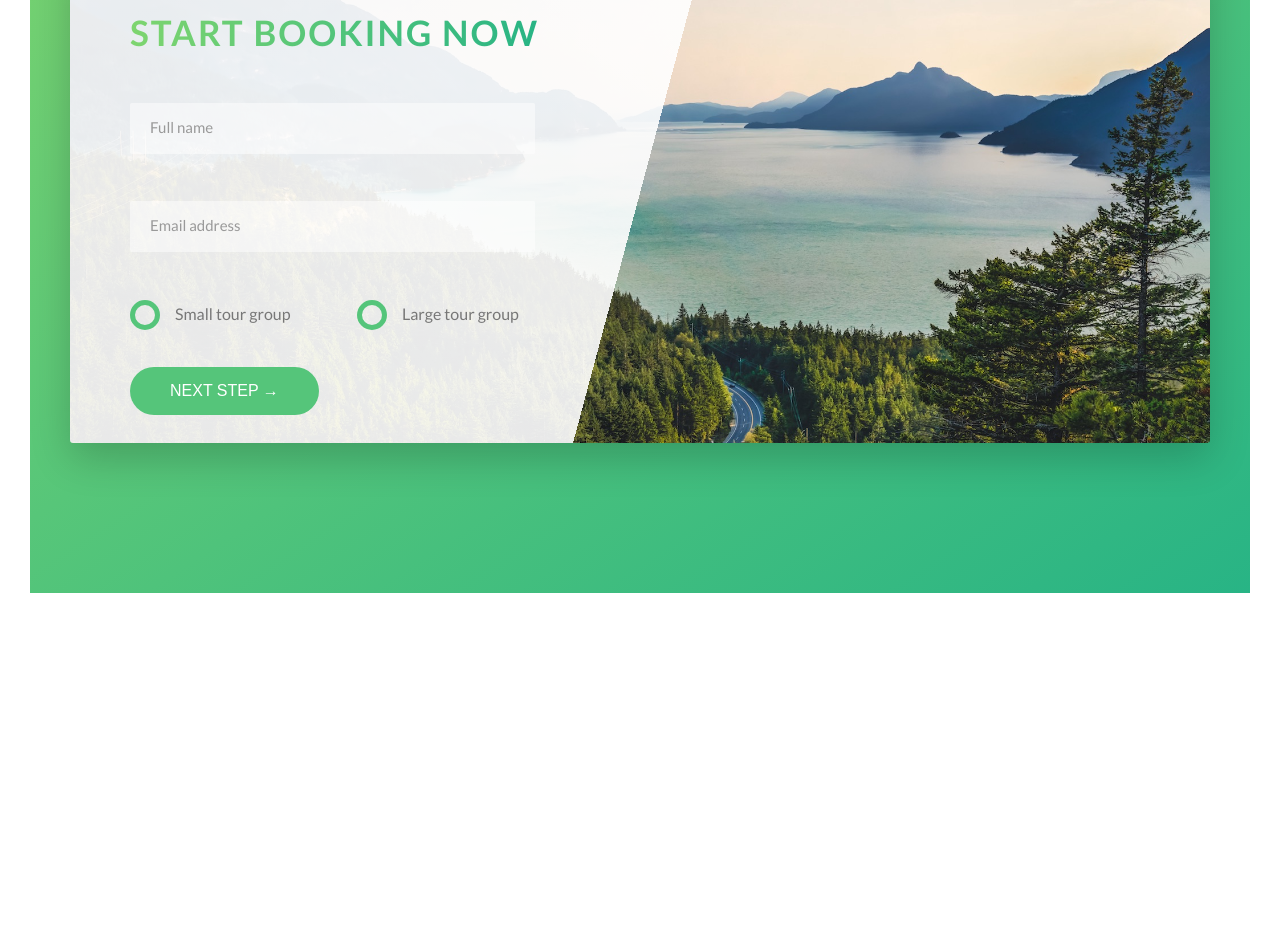
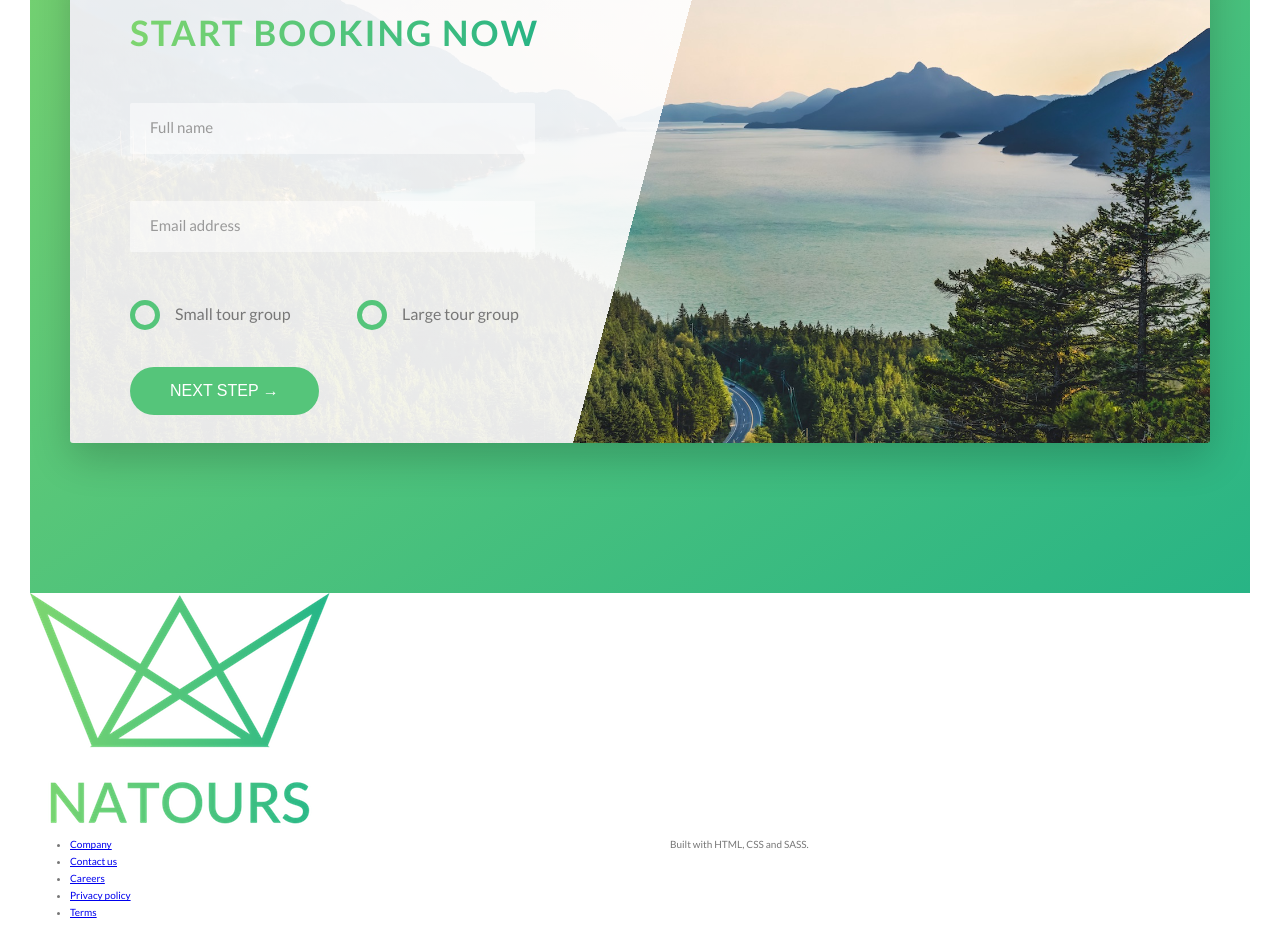
Before and after one commit to gabrielcelligoi/natours, a website: page index.html in a window 1280 px wide. Shown: the part 4914-5865 px from the top of the page. Before the commit the page ends 5537 px from the top, so only its background shows below. Drawn offline with Linux system fonts and the light colour scheme.

Commit message:
add footer in HTML

```diff
--- a/index.html
+++ b/index.html
@@ -319,8 +319,33 @@
                     </div>
                 </div>
             </section>
+        </main>
 
-        </main>
+        <footer class="footer">
+            <div class="footer__logo-box">
+                <img src="img/logo-green-2x.png" alt="full logo-green-2x" class="footer__logo">
+            </div>
+
+            <div class="row">
+                <div class="col-1-of-2">
+                    <div class="footer__navigation">
+                        <ul class="footer__list">
+                            <li class="footer__item"><a href="#" class="footer__link">Company</a></li>
+                            <li class="footer__item"><a href="#" class="footer__link">Contact us</a></li>
+                            <li class="footer__item"><a href="#" class="footer__link">Careers</a></li>
+                            <li class="footer__item"><a href="#" class="footer__link">Privacy policy</a></li>
+                            <li class="footer__item"><a href="#" class="footer__link">Terms</a></li>
+                        </ul>
+                    </div>
+                </div>
+
+                <div class="col-1-of-2">
+                    <p class="footer__copyright">
+                        Built with HTML, CSS and SASS.
+                    </p>
+                </div>
+            </div>
+        </footer>
 
         <!--
         <section class="grid-test">
--- a/sass/main.scss
+++ b/sass/main.scss
@@ -15,6 +15,7 @@
 @import "components/form";
 @import "components/story";
 
+@import "layout/footer";
 @import "layout/header";
 @import "layout/grid";
 
```
Also changed, not shown: sass/layout/_footer.scss (added).
